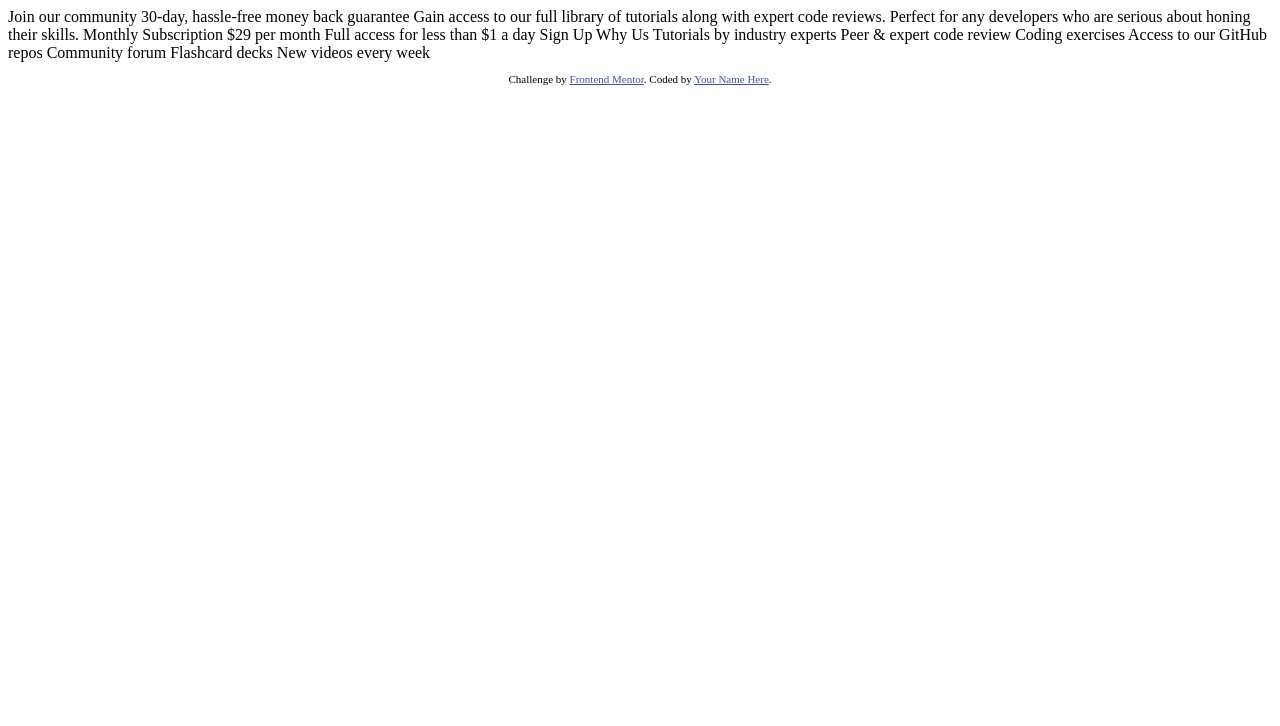
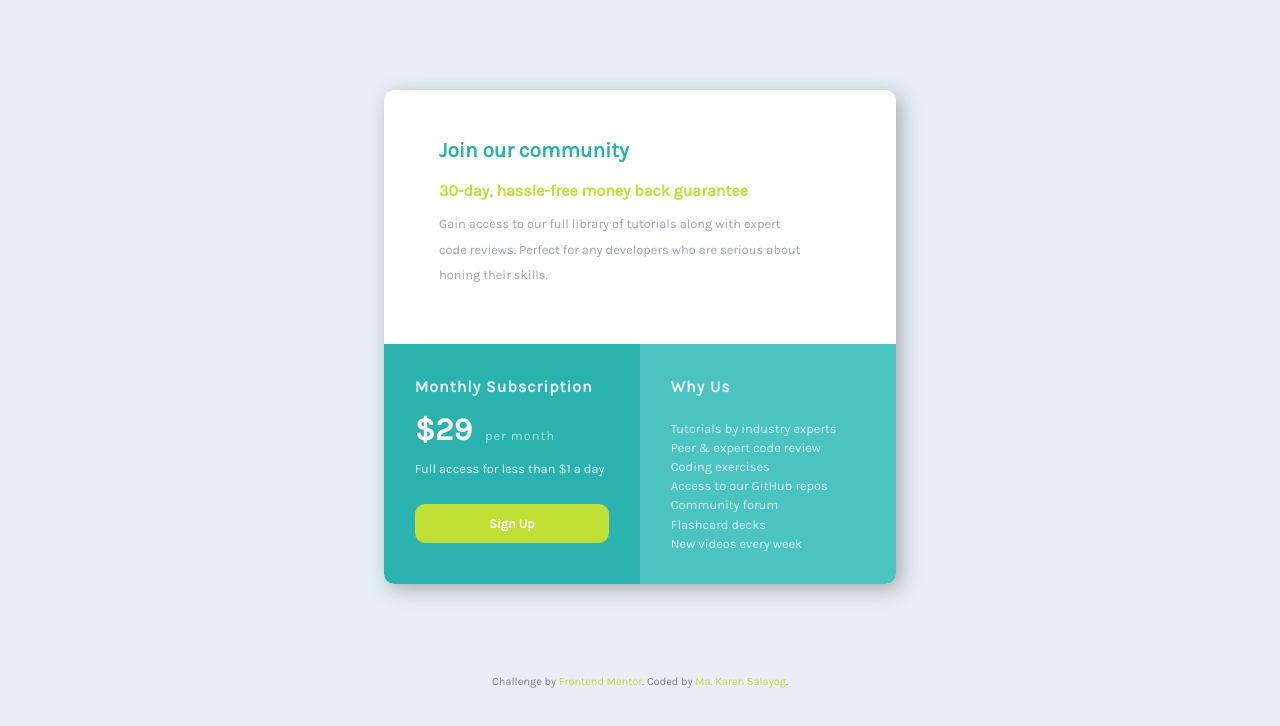
Before and after one commit to makarensalayog/single-price-component-master, a plain HTML site: page index.html in a window 1280 px wide. Drawn offline with nearby package versions, Linux system fonts and the light colour scheme.

Commit message:
updated html and css

```diff
--- a/index.html
+++ b/index.html
@@ -6,45 +6,68 @@
 
   <link rel="icon" type="image/png" sizes="32x32" href="./images/favicon-32x32.png">
 
+  <!-- bootstrap css -->
+  <link rel="stylesheet" href="https://cdn.jsdelivr.net/npm/bootstrap@4.6.0/dist/css/bootstrap.min.css" integrity="sha384-B0vP5xmATw1+K9KRQjQERJvTumQW0nPEzvF6L/Z6nronJ3oUOFUFpCjEUQouq2+l" crossorigin="anonymous">
+
+  <!-- external css -->
+  <link rel="stylesheet" href="styles.css">
+
+  <!-- google font -->
+  <link rel="preconnect" href="https://fonts.gstatic.com">
+  <link href="https://fonts.googleapis.com/css2?family=Karla" rel="stylesheet">
+
   <title>Frontend Mentor | Single Price Grid Component</title>
-
-  <!-- Feel free to remove these styles or customise in your own stylesheet 👍 -->
-  <style>
-    .attribution { font-size: 11px; text-align: center; }
-    .attribution a { color: hsl(228, 45%, 44%); }
-  </style>
 </head>
 <body>
-  Join our community
 
-  30-day, hassle-free money back guarantee
+  <div class="container-fluid">
 
-  Gain access to our full library of tutorials along with expert code reviews.
-  Perfect for any developers who are serious about honing their skills.
+    <div class="container-box1">
+    <h1 class="big-heading">Join our community</h1>
+    <h2 class="second-heading">30-day, hassle-free money back guarantee</h2>
+    <p class="title-caption">Gain access to our full library of tutorials along with expert code reviews.
+    Perfect for any developers who are serious about honing their skills.</p>
+    </div>
 
-  Monthly Subscription
+    <div class="row">
 
-  &dollar;29 per month
+      <!-- price section -->
+      <div class="col-lg-6 price-section">
+        <h2 class="card-title">Monthly Subscription</h2>
+          <h2 class="price">&dollar;29</h2>
+          <p class="price-text">per month</p>
+          <p class="price-caption">Full access for less than &dollar;1 a day</p>
 
-  Full access for less than &dollar;1 a day
+          <button class="sign-up-button" type="button" name="button">Sign Up</button>
+      </div>
 
-  Sign Up
+      <!-- detail section -->
+      <div class="col-lg-6 detail-section">
+        <h2 class="card-title">Why Us</h2>
+        <p class="detail-section-content">
+        Tutorials by industry experts<br>
+        Peer &amp; expert code review<br>
+        Coding exercises<br>
+        Access to our GitHub repos<br>
+        Community forum<br>
+        Flashcard decks<br>
+        New videos every week</p>
+      </div>
 
-  Why Us
+    </div>
 
-  Tutorials by industry experts
-  Peer &amp; expert code review
-  Coding exercises
-  Access to our GitHub repos
-  Community forum
-  Flashcard decks
-  New videos every week
+  </div>
 
   <footer>
-    <p class="attribution">
-      Challenge by <a href="https://www.frontendmentor.io?ref=challenge" target="_blank">Frontend Mentor</a>.
-      Coded by <a href="#">Your Name Here</a>.
-    </p>
+    <div class="attribution">
+      Challenge by
+      <a href="https://www.frontendmentor.io?ref=challenge" target="_blank">Frontend Mentor</a>. Coded by <a href="https://www.frontendmentor.io/profile/makarensalayog">Ma. Karen Salayog</a>.
+    </div>
   </footer>
+
+    <!-- JS -->
+    <script src="https://code.jquery.com/jquery-3.5.1.slim.min.js" integrity="sha384-DfXdz2htPH0lsSSs5nCTpuj/zy4C+OGpamoFVy38MVBnE+IbbVYUew+OrCXaRkfj" crossorigin="anonymous"></script>
+    <script src="https://cdn.jsdelivr.net/npm/bootstrap@4.6.0/dist/js/bootstrap.bundle.min.js" integrity="sha384-Piv4xVNRyMGpqkS2by6br4gNJ7DXjqk09RmUpJ8jgGtD7zP9yug3goQfGII0yAns" crossorigin="anonymous"></script>
+
 </body>
 </html>
--- /dev/null
+++ b/styles.css
@@ -0,0 +1,141 @@
+@media (min-width: 375px) {
+body{
+  background-color: hsl(204, 43%, 93%);
+  color: white;
+  font-family: 'Karla';
+  margin:0;
+  font-size: .8rem;
+}
+
+/* containers */
+.container-fluid {
+  width:40%;
+  margin:7% auto;
+  border-radius: 10px;
+  background-color: white;
+  box-shadow: 5px 5px 20px #A9A9A9;
+}
+
+.container-box1{
+  padding:40px;
+}
+
+/* headings */
+.big-heading{
+  font-size:1.3rem;
+  line-height: 2;
+  color:hsl(179, 62%, 43%);
+  font-weight: 700;
+}
+
+.second-heading{
+  font-size:1rem;
+  line-height: 1.5;
+  color:hsl(71, 73%, 54%);
+  font-weight: 700;
+}
+
+.title-caption{
+  line-height: 2;
+  color:hsl(218, 22%, 67%);
+  width:90%;
+}
+
+/* card section*/
+.card-title{
+  font-size:1rem;
+  line-height: 1.5;
+  font-weight: bold;
+  color:hsl(204, 43%, 93%);
+  letter-spacing: 1px;
+}
+
+.price-section{
+background-color: hsl(179, 62%, 43%);
+padding:6% 6% 3%;
+border-radius: 0 0 0 10px;
+}
+
+.detail-section{
+  background-color: hsl(179, 50%, 53%);
+  padding:6% 6% 3%;
+  border-radius: 0 0 10px 0;
+}
+
+/* price section format*/
+.price{
+  display:inline;
+  width:50px;
+  font-weight: bold;
+}
+
+.price-text{
+  display:inline;
+  width:50px;
+  margin-left:10px;
+  opacity: 0.6;
+  letter-spacing: 1px;
+}
+
+.price-caption{
+  margin-top:10px;
+  color:hsl(204, 43%, 93%);
+}
+
+.sign-up-button{
+  background-color:hsl(71, 73%, 54%);
+  color:white;
+  border:none;
+  border-radius:10px;
+  padding:5% 20%;
+  margin-top:10px;
+  width:100%;
+  font-weight: bold;
+}
+
+.detail-section-content{
+color:hsl(204, 43%, 93%);
+margin-top:20px;
+opacity: 0.9;
+}
+
+/* attribution */
+.attribution {
+  font-size: 11px; text-align: center;
+    color: #808080;
+  }
+
+  a:link {
+    color: hsl(71, 73%, 54%);
+    text-decoration: none;
+  }
+
+  a:visited {
+    color: hsl(271, 36%, 24%);
+  }
+
+  a:hover {
+    color: hsl(179, 62%, 43%);
+  }
+
+  @media (max-width: 992px) {
+    .price-section{
+    border-radius: 0 0 0 0;
+    padding:6%;
+    }
+
+    .detail-section{
+      border-radius: 0 0 10px 10px;
+    }
+    .container-fluid {
+      width:80%;
+    }
+
+    .container-box1{
+      padding:25px 15px 20px;
+    }
+    .title-caption{
+      width:100%;
+    }
+  }
+}
```
